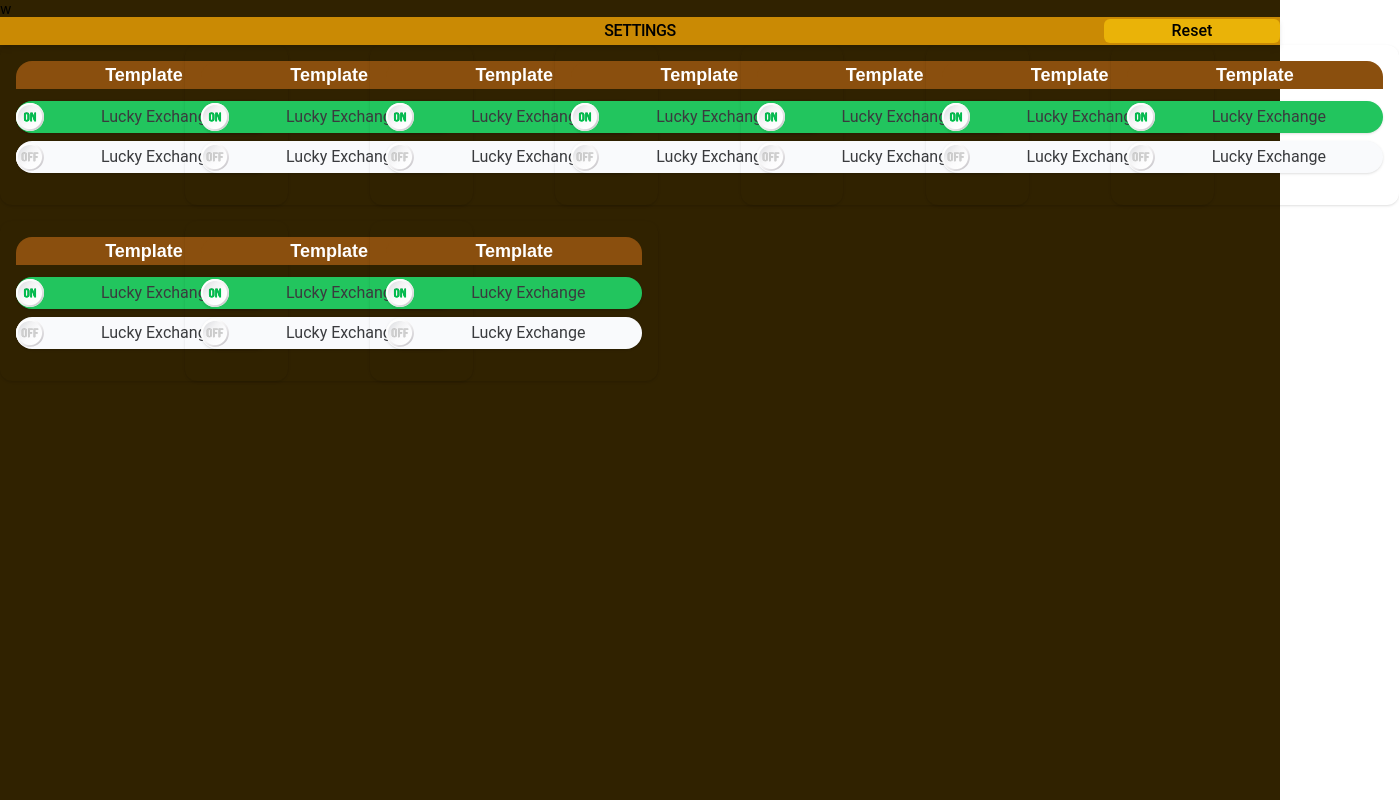
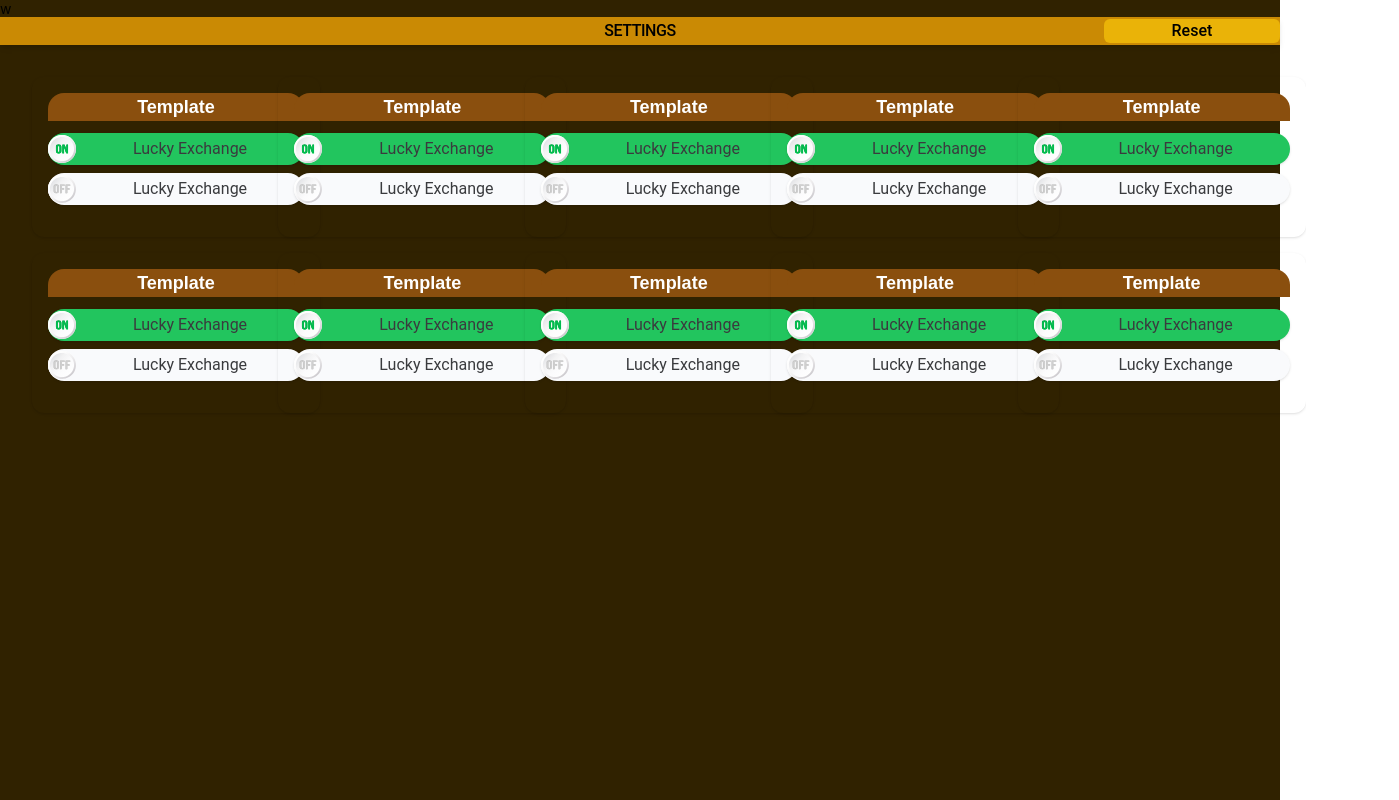
Before and after one commit to Vic428-human/antd5-dashboard-practice, a React (Vite) app: page / in a window 1280 px wide. Shown: the whole page, 1399 px wide, since content can reach past the window. Built offline with nearby package versions, Linux system fonts and the light colour scheme.

Commit message:
feat:調整RWD

```diff
--- a/src/pages/Home.tsx
+++ b/src/pages/Home.tsx
@@ -3,8 +3,8 @@ import { assets } from "../assets/assets.ts";
 import LuckyExchangeButton from "../components/LuckyExchangeButton.tsx";
 const Home = () => {
   return (
-    <div className="flex max-h-screen bg-[#302200]">
-      <div className="grid xs:grid-cols-1 md:grid-cols-4 lg:grid-cols-6 xl:grid-cols-7 gap-4">
+    <div className="flex max-h-auto bg-[#302200]">
+      <div className="grid grid-cols-1 gap-4 p-8 sm:grid-cols-2 md:grid-cols-5 xl:grid-cols-7">
         <div className="min-h-40 w-72 rounded-xl overflow-hidden shadow p-4">
           <div
             className="text-center bg-[#8A4F0E] text-white text-lg font-semibold mb-3"
@@ -15,11 +15,9 @@ const Home = () => {
           >
             Template
           </div>
-          {/* // 顯示 ON 狀態 */}
           <LuckyExchangeButton isActive={true}>
             Lucky Exchange
           </LuckyExchangeButton>
-          {/* // 顯示 OFF 狀態 */}
           <LuckyExchangeButton isActive={false}>
             Lucky Exchange
           </LuckyExchangeButton>
@@ -34,11 +32,9 @@ const Home = () => {
           >
             Template
           </div>
-          {/* // 顯示 ON 狀態 */}
           <LuckyExchangeButton isActive={true}>
             Lucky Exchange
           </LuckyExchangeButton>
-          {/* // 顯示 OFF 狀態 */}
           <LuckyExchangeButton isActive={false}>
             Lucky Exchange
           </LuckyExchangeButton>
@@ -53,11 +49,9 @@ const Home = () => {
           >
             Template
           </div>
-          {/* // 顯示 ON 狀態 */}
           <LuckyExchangeButton isActive={true}>
             Lucky Exchange
           </LuckyExchangeButton>
-          {/* // 顯示 OFF 狀態 */}
           <LuckyExchangeButton isActive={false}>
             Lucky Exchange
           </LuckyExchangeButton>
@@ -72,11 +66,9 @@ const Home = () => {
           >
             Template
           </div>
-          {/* // 顯示 ON 狀態 */}
           <LuckyExchangeButton isActive={true}>
             Lucky Exchange
           </LuckyExchangeButton>
-          {/* // 顯示 OFF 狀態 */}
           <LuckyExchangeButton isActive={false}>
             Lucky Exchange
           </LuckyExchangeButton>
@@ -91,11 +83,9 @@ const Home = () => {
           >
             Template
           </div>
-          {/* // 顯示 ON 狀態 */}
           <LuckyExchangeButton isActive={true}>
             Lucky Exchange
           </LuckyExchangeButton>
-          {/* // 顯示 OFF 狀態 */}
           <LuckyExchangeButton isActive={false}>
             Lucky Exchange
           </LuckyExchangeButton>
@@ -110,11 +100,9 @@ const Home = () => {
           >
             Template
           </div>
-          {/* // 顯示 ON 狀態 */}
           <LuckyExchangeButton isActive={true}>
             Lucky Exchange
           </LuckyExchangeButton>
-          {/* // 顯示 OFF 狀態 */}
           <LuckyExchangeButton isActive={false}>
             Lucky Exchange
           </LuckyExchangeButton>
@@ -129,11 +117,9 @@ const Home = () => {
           >
             Template
           </div>
-          {/* // 顯示 ON 狀態 */}
           <LuckyExchangeButton isActive={true}>
             Lucky Exchange
           </LuckyExchangeButton>
-          {/* // 顯示 OFF 狀態 */}
           <LuckyExchangeButton isActive={false}>
             Lucky Exchange
           </LuckyExchangeButton>
@@ -148,11 +134,9 @@ const Home = () => {
           >
             Template
           </div>
-          {/* // 顯示 ON 狀態 */}
           <LuckyExchangeButton isActive={true}>
             Lucky Exchange
           </LuckyExchangeButton>
-          {/* // 顯示 OFF 狀態 */}
           <LuckyExchangeButton isActive={false}>
             Lucky Exchange
           </LuckyExchangeButton>
@@ -167,11 +151,9 @@ const Home = () => {
           >
             Template
           </div>
-          {/* // 顯示 ON 狀態 */}
           <LuckyExchangeButton isActive={true}>
             Lucky Exchange
           </LuckyExchangeButton>
-          {/* // 顯示 OFF 狀態 */}
           <LuckyExchangeButton isActive={false}>
             Lucky Exchange
           </LuckyExchangeButton>
@@ -186,11 +168,9 @@ const Home = () => {
           >
             Template
           </div>
-          {/* // 顯示 ON 狀態 */}
           <LuckyExchangeButton isActive={true}>
             Lucky Exchange
           </LuckyExchangeButton>
-          {/* // 顯示 OFF 狀態 */}
           <LuckyExchangeButton isActive={false}>
             Lucky Exchange
           </LuckyExchangeButton>
--- a/tailwind.config.js
+++ b/tailwind.config.js
@@ -2,7 +2,14 @@
 export default {
   content: ["./index.html", "./src/**/*.{js,ts,jsx,tsx}"],
   theme: {
-    extend: {},
+    extend: {
+      screens: {
+        sm: "600px",
+        md: "768px",
+        lg: "992px",
+        xl: "1440px",
+      },
+    },
   },
   plugins: [],
   //   Tailwind默认样式会把 button 背景色设置为透明，会影响到antd的Button组件。
```
